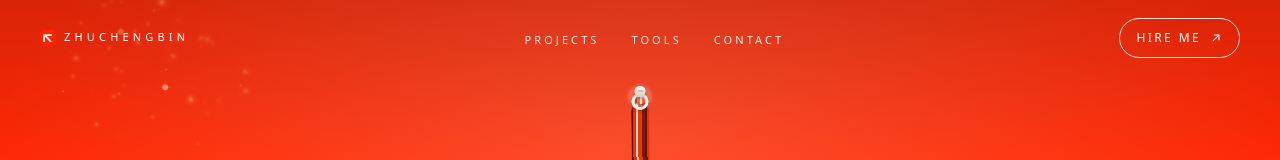
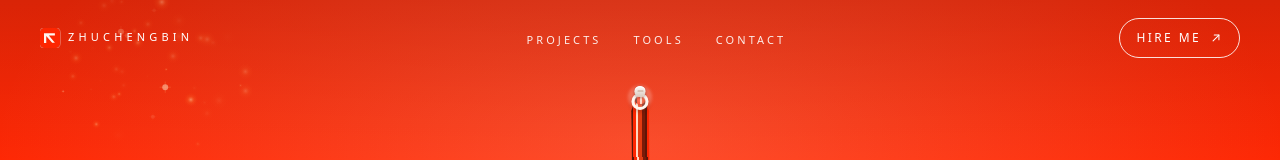
Before and after one commit to 2015399139-svg/2015399139-svg.github.io, a React (Vite) app: page / in a window 1280 px wide. Shown: the top 160 px of the page. Built offline with nearby package versions, Linux system fonts and the light colour scheme.

Commit message:
chore: update src/components/Nav.tsx

```diff
--- a/src/components/Nav.tsx
+++ b/src/components/Nav.tsx
@@ -71,7 +71,7 @@ export function Nav() {
             className="inline-flex min-w-0 shrink items-center gap-2 truncate font-sans text-[10px] font-medium uppercase tracking-[0.28em] sm:text-[11px] sm:tracking-[0.38em]"
             onClick={closeMenu}
           >
-            <img src={publicAsset('favicon.svg')} alt="" width={16} height={16} className="size-4 rounded-[4px]" />
+            <img src={publicAsset('favicon.svg')} alt="" width={20} height={20} className="size-5 rounded-[5px] shadow-[0_0_0_1px_rgba(255,255,255,0.28)]" />
             Zhuchengbin
           </Link>
 
@@ -188,7 +188,7 @@ export function Nav() {
           className="inline-flex min-w-0 shrink items-center gap-2 font-display text-[0.95rem] font-semibold tracking-[-0.02em] text-white [-webkit-tap-highlight-color:transparent]"
           onClick={closeMenu}
         >
-          <img src={publicAsset('favicon.svg')} alt="" width={18} height={18} className="size-[18px] rounded-[5px]" />
+          <img src={publicAsset('favicon.svg')} alt="" width={20} height={20} className="size-5 rounded-[5px] shadow-[0_0_0_1px_rgba(255,255,255,0.2)]" />
           Portfolio
         </Link>
 
```
